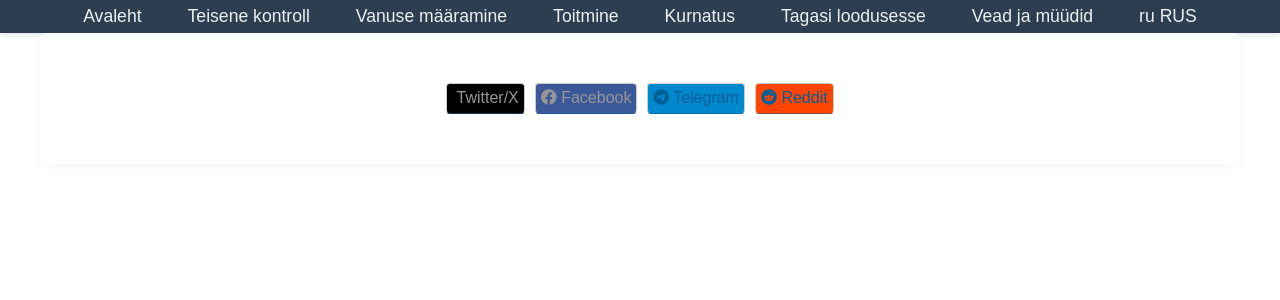
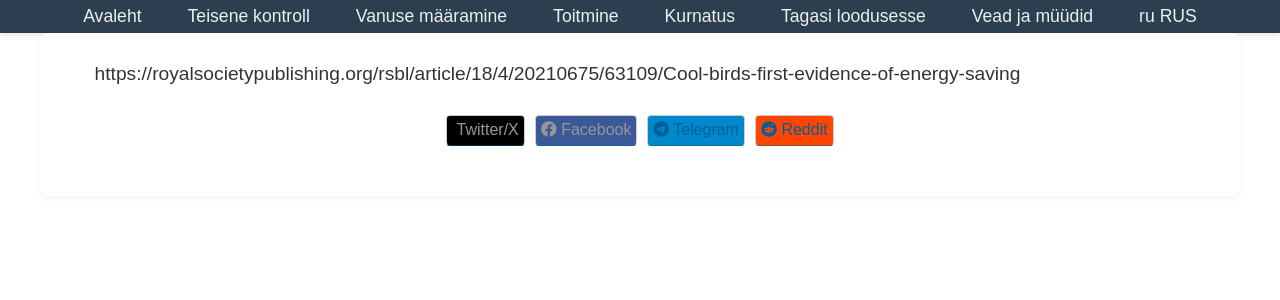
Before and after one commit to loodus-wiki/apus-apus, a Jekyll site: the page built from docs/est/more_information.md, in a window 1280 px wide. Shown: the top 300 px of the page. Built offline with Jekyll 4.4.1, drawn with Linux system fonts in a browser that asks for light colours; some of the changed lines change nothing that is shown.

Commit message:
Add link to energy-saving birds research article

```diff
--- a/docs/est/more_information.md
+++ b/docs/est/more_information.md
@@ -4,3 +4,5 @@ layout: default
 lang: est
 is_home: false
 ---
+
+https://royalsocietypublishing.org/rsbl/article/18/4/20210675/63109/Cool-birds-first-evidence-of-energy-saving
```
